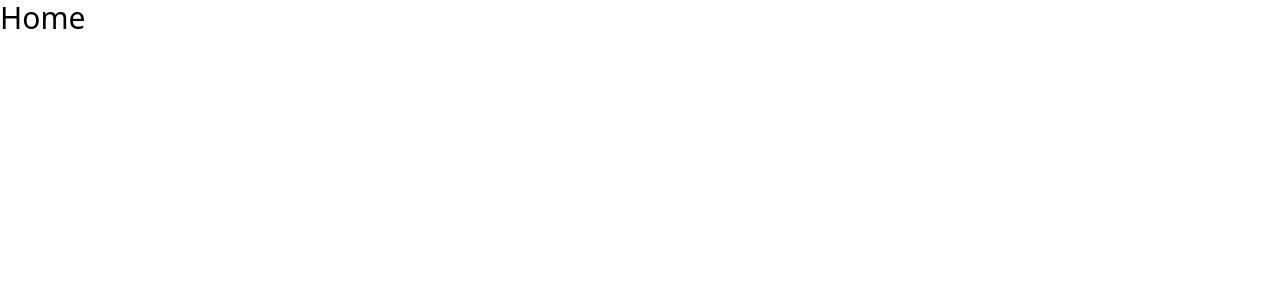
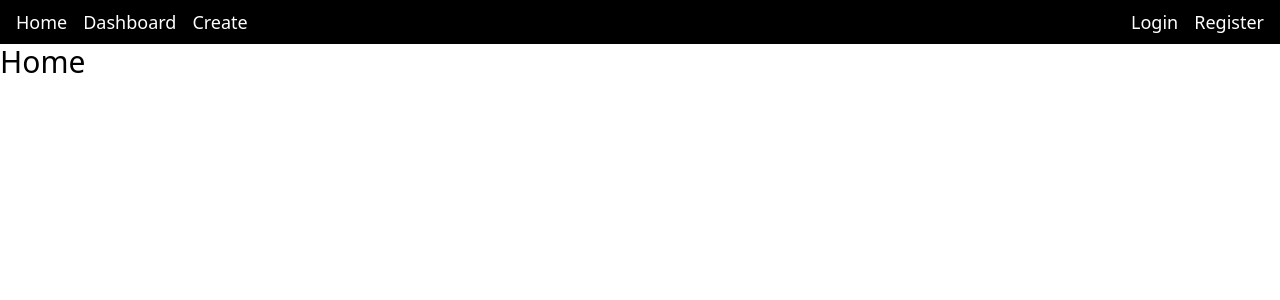
Before and after one commit to diptobiswasanime4/QuizMaker, a Next.js app in the folder quizmaker/: page / in a window 1280 px wide. Shown: the top 300 px of the page. Built offline with nearby package versions, Linux system fonts and the light colour scheme.

Commit message:
📦 added Navbar

```diff
--- a/quizmaker/src/app/layout.tsx
+++ b/quizmaker/src/app/layout.tsx
@@ -1,6 +1,7 @@
 import type { Metadata } from "next";
 import "./globals.css";
 import axios from "axios";
+import Navbar from "@/components/Navbar";
 
 axios.defaults.baseURL = "http://localhost:3000";
 
@@ -16,7 +17,12 @@ export default function RootLayout({
 }) {
   return (
     <html lang="en">
-      <body className="">{children}</body>
+      <body className="">
+        <div className="">
+          <Navbar />
+          {children}
+        </div>
+      </body>
     </html>
   );
 }
--- /dev/null
+++ b/quizmaker/src/components/Navbar.tsx
@@ -0,0 +1,47 @@
+"use client";
+import React from "react";
+import { useRouter } from "next/navigation";
+
+function Navbar() {
+  const router = useRouter();
+  return (
+    <div className="bg-black text-white py-2 flex justify-between text-lg">
+      <div className="flex gap-4 pl-4">
+        <button
+          onClick={() => router.push(`/`)}
+          className="cursor-pointer hover:text-blue-200"
+        >
+          Home
+        </button>
+        <button
+          onClick={() => router.push(`/dashboard`)}
+          className="cursor-pointer hover:text-blue-200"
+        >
+          Dashboard
+        </button>
+        <button
+          onClick={() => router.push(`/create`)}
+          className="cursor-pointer hover:text-blue-200"
+        >
+          Create
+        </button>
+      </div>
+      <div className="flex gap-4 pr-4">
+        <div
+          onClick={() => router.push(`/login`)}
+          className="cursor-pointer hover:text-blue-200"
+        >
+          Login
+        </div>
+        <div
+          onClick={() => router.push(`/register`)}
+          className="cursor-pointer hover:text-blue-200"
+        >
+          Register
+        </div>
+      </div>
+    </div>
+  );
+}
+
+export default Navbar;
```
